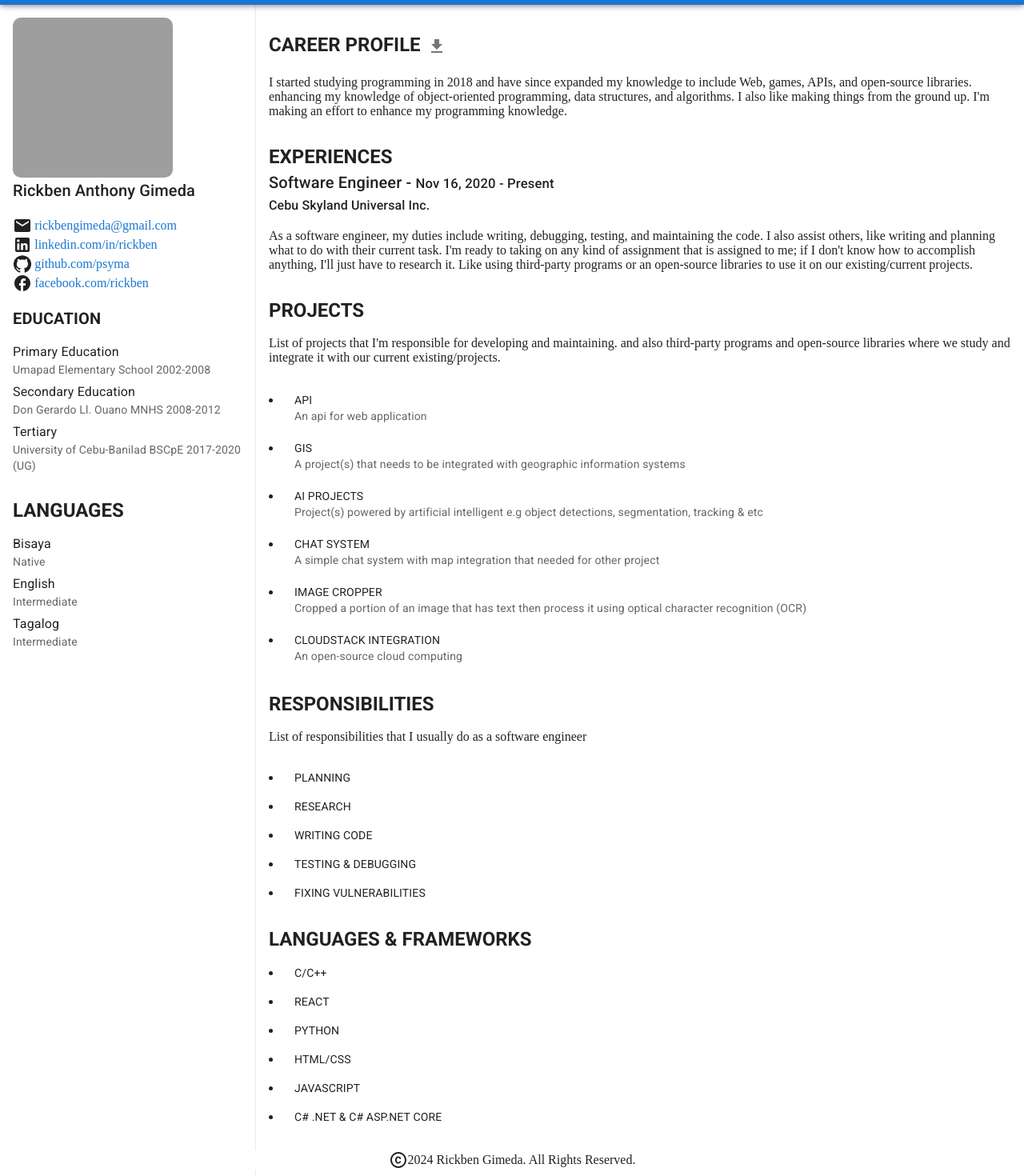
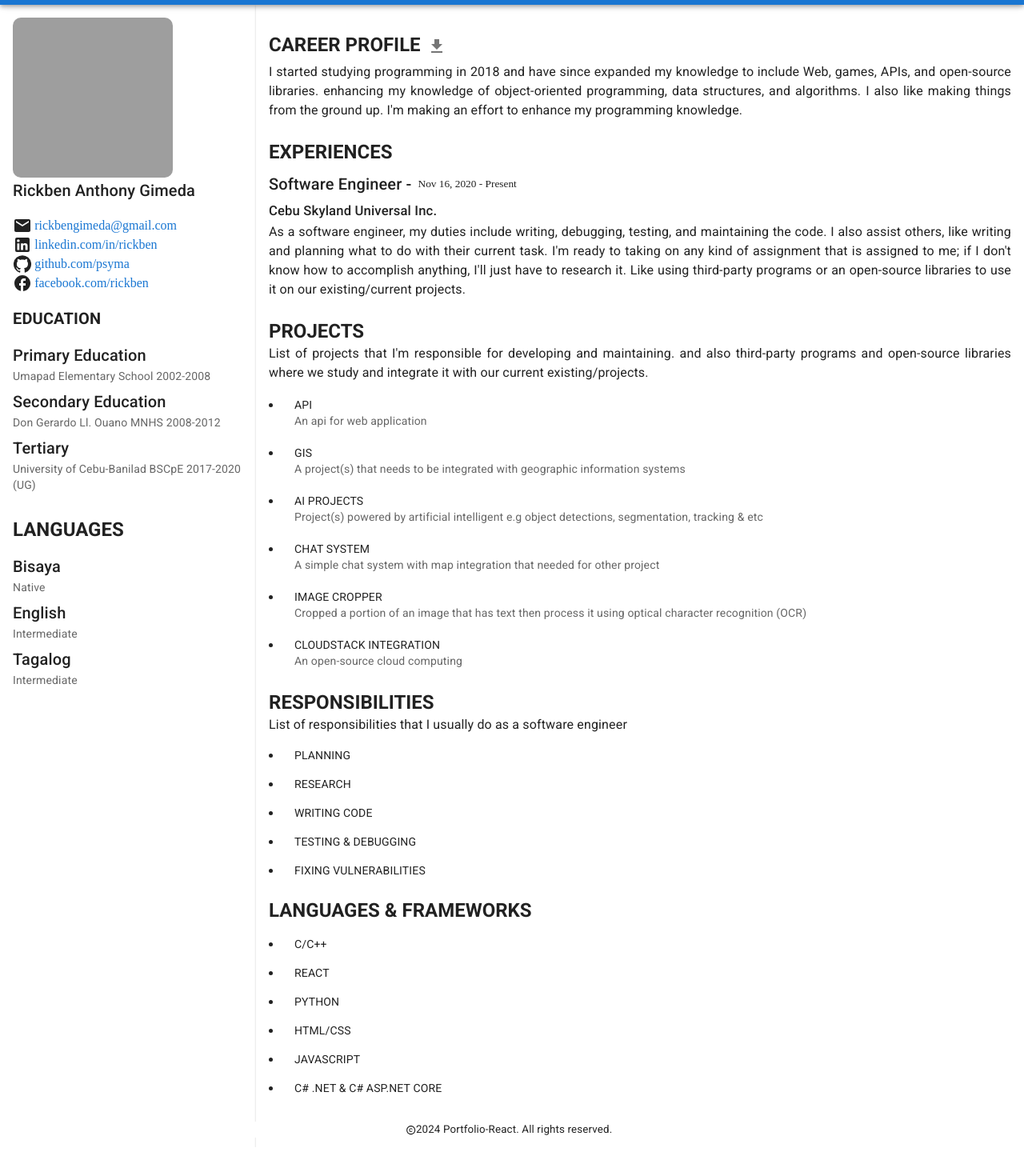
Before and after one commit to psyma/portfolio-react, a React (Vite) app: page /#/resume in a window 1280 px wide. Shown: the part 58-1528 px from the top of the page at 80% size. After the commit the page ends 1492 px from the top, so only its background shows below. Built offline with nearby package versions, Linux system fonts and the light colour scheme; grey boxes are pictures that could not be loaded.

Commit message:
pages updated

```diff
--- a/src/components/footer/footer.jsx
+++ b/src/components/footer/footer.jsx
@@ -1,6 +1,7 @@
 import React, { Component } from "react";
 
 import CopyrightIcon from '@mui/icons-material/Copyright';
+import { Container, Typography } from "@mui/material";
 
 export default class Footer extends Component {
     constructor(props) {
@@ -15,12 +16,12 @@ export default class Footer extends Component {
 
     render() {
         return <>
-            <div style={{ display: "flex", justifyContent: "center" }}>
-                <CopyrightIcon />
-                <p style={{ marginTop: "auto", marginBottom: "auto" }}>
-                    {new Date().getFullYear()} Rickben Gimeda. All Rights Reserved.
-                </p>
-            </div>
+            <Container sx={{ display: "flex", justifyContent: "center", flexDirection: { xs: "column", md: "row" }, alignItems: "center" }}  >
+                <Typography sx={{ display: "flex", mr: 1 }}>
+                    <CopyrightIcon style={{ fontSize: "smaller", marginTop: "auto", marginBottom: "auto" }} />
+                    <small> {new Date().getFullYear()} Portfolio-React. All rights reserved.</small>
+                </Typography>
+            </Container>
         </>
     }
 }
--- a/src/components/resume/resume.jsx
+++ b/src/components/resume/resume.jsx
@@ -124,13 +124,25 @@ export default class Resume extends Component {
                                         </Typography>
                                         <List>
                                             <ListItemText
-                                                primary="Primary Education"
+                                                primary={
+                                                    <Typography variant="h6">
+                                                        Primary Education
+                                                    </Typography>
+                                                }
                                                 secondary="Umapad Elementary School 2002-2008" />
                                             <ListItemText
-                                                primary="Secondary Education"
+                                                primary={
+                                                    <Typography variant="h6">
+                                                        Secondary Education
+                                                    </Typography>
+                                                }
                                                 secondary="Don Gerardo Ll. Ouano MNHS 2008-2012" />
                                             <ListItemText
-                                                primary="Tertiary"
+                                                primary={
+                                                    <Typography variant="h6">
+                                                        Tertiary
+                                                    </Typography>
+                                                }
                                                 secondary="University of Cebu-Banilad BSCpE 2017-2020 (UG)" />
                                         </List>
                                     </div>
@@ -141,13 +153,25 @@ export default class Resume extends Component {
                                         </Typography>
                                         <List>
                                             <ListItemText
-                                                primary="Bisaya"
+                                                primary={
+                                                    <Typography variant="h6">
+                                                        Bisaya
+                                                    </Typography>
+                                                }
                                                 secondary="Native" />
                                             <ListItemText
-                                                primary="English"
+                                                primary={
+                                                    <Typography variant="h6">
+                                                        English
+                                                    </Typography>
+                                                }
                                                 secondary="Intermediate" />
                                             <ListItemText
-                                                primary="Tagalog"
+                                                primary={
+                                                    <Typography variant="h6">
+                                                        Tagalog
+                                                    </Typography>
+                                                }
                                                 secondary="Intermediate" />
                                         </List>
                                     </div>
@@ -163,7 +187,7 @@ export default class Resume extends Component {
                                     height: "100%",
                                     borderRadius: "0%"
                                 }}>
-                                <Stack>
+                                <Stack spacing={1}>
                                     <div>
                                         <Typography noWrap variant="h5" sx={{ marginTop: "1rem", fontWeight: "bold" }}>
                                             CAREER PROFILE
@@ -173,33 +197,36 @@ export default class Resume extends Component {
                                                 </IconButton>
                                             </Tooltip>
                                         </Typography>
-                                        <p>
+                                        <Typography sx={{ textAlign: "justify" }}>
                                             I started studying programming in 2018 and have since expanded my knowledge to include Web, games, APIs, and open-source libraries. enhancing my knowledge of object-oriented programming, data structures, and algorithms. I also like making things from the ground up. I'm making an effort to enhance my programming knowledge.
-                                        </p>
+                                        </Typography>
                                     </div>
                                     <div>
                                         <Typography noWrap variant="h5" sx={{ marginTop: "1rem", fontWeight: "bold" }}>
                                             EXPERIENCES
                                         </Typography>
-                                        <div style={{ display: "flex" }}>
-                                            <Typography variant="h6">
-                                                Software Engineer - <small>Nov 16, 2020 - Present</small>
+                                        <div style={{ marginTop: "0.5rem" }}>
+                                            <div style={{ display: "flex" }}>
+                                                <Typography variant="h6">
+                                                    Software Engineer -
+                                                </Typography>
+                                                <small style={{ marginTop: "auto", marginBottom: "auto", marginLeft: "0.5rem" }}>Nov 16, 2020 - Present</small>
+                                            </div>
+                                            <Typography variant="h6" >
+                                                <small>Cebu Skyland Universal Inc.</small>
+                                            </Typography>
+                                            <Typography sx={{ textAlign: "justify" }}>
+                                                As a software engineer, my duties include writing, debugging, testing, and maintaining the code. I also assist others, like writing and planning what to do with their current task. I'm ready to taking on any kind of assignment that is assigned to me; if I don't know how to accomplish anything, I'll just have to research it. Like using third-party programs or an open-source libraries to use it on our existing/current projects.
                                             </Typography>
                                         </div>
-                                        <Typography variant="h6" sx={{ fontSize: "1rem", }}>
-                                            Cebu Skyland Universal Inc.
-                                        </Typography>
-                                        <p>
-                                            As a software engineer, my duties include writing, debugging, testing, and maintaining the code. I also assist others, like writing and planning what to do with their current task. I'm ready to taking on any kind of assignment that is assigned to me; if I don't know how to accomplish anything, I'll just have to research it. Like using third-party programs or an open-source libraries to use it on our existing/current projects.
-                                        </p>
                                     </div>
                                     <div>
                                         <Typography noWrap variant="h5" sx={{ marginTop: "1rem", fontWeight: "bold" }}>
                                             PROJECTS
                                         </Typography>
-                                        <p>
+                                        <Typography sx={{ textAlign: "justify" }}>
                                             List of projects that I'm responsible for developing and maintaining. and also third-party programs and open-source libraries where we study and integrate it with our current existing/projects.
-                                        </p>
+                                        </Typography>
                                         <List dense={true} sx={{ listStyleType: 'disc' }}>
                                             <ListItem sx={{ display: 'list-item', marginLeft: "1rem" }}>
                                                 <ListItemText
@@ -235,11 +262,12 @@ export default class Resume extends Component {
                                         </List>
                                     </div>
                                     <div>
-                                        <Typography noWrap variant="h5" sx={{ marginTop: "1rem", fontWeight: "bold" }}>
+                                        <Typography noWrap variant="h5" sx={{ fontWeight: "bold" }}>
                                             RESPONSIBILITIES
                                         </Typography>
-                                        <p>
-                                            List of responsibilities that I usually do as a software engineer                            </p>
+                                        <Typography>
+                                            List of responsibilities that I usually do as a software engineer
+                                        </Typography>
                                         <List dense={true} sx={{ listStyleType: 'disc' }}>
                                             <ListItem sx={{ display: 'list-item', marginLeft: "1rem" }}>
                                                 <ListItemText
@@ -264,7 +292,7 @@ export default class Resume extends Component {
                                         </List>
                                     </div>
                                     <div>
-                                        <Typography noWrap variant="h5" sx={{ marginTop: "1rem", fontWeight: "bold" }}>
+                                        <Typography noWrap variant="h5" sx={{ fontWeight: "bold" }}>
                                             LANGUAGES & FRAMEWORKS
                                         </Typography>
                                         <List dense={true} sx={{ listStyleType: 'disc' }}>
```
Also changed, not shown: src/components/portfolio/portfolio.jsx (+13 -14 lines).
